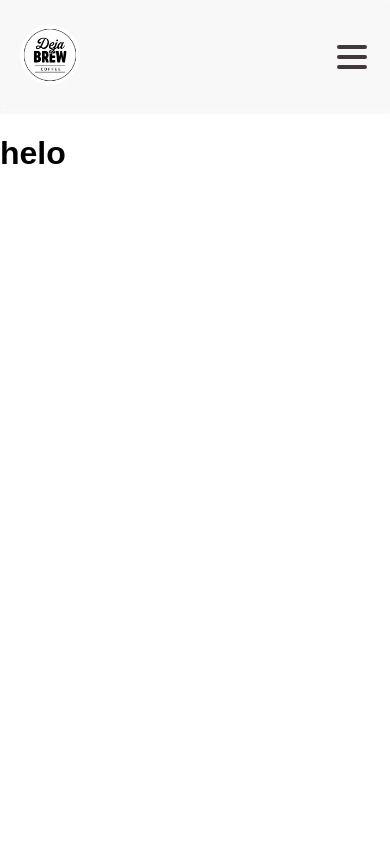
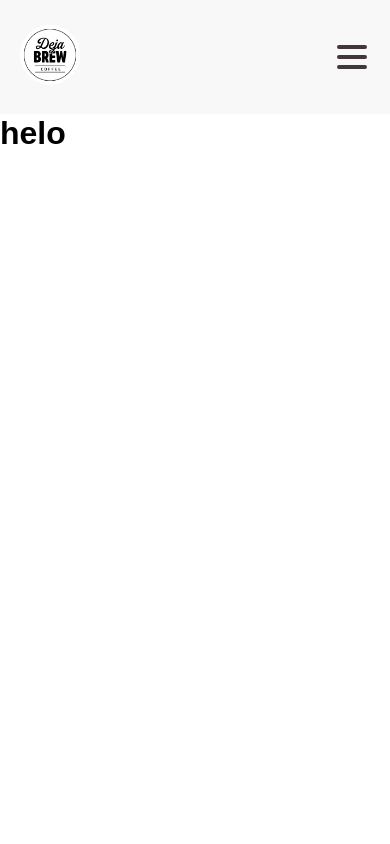
Before and after one commit to paraswtf/deja-brew-website, a Next.js app: page / in a window 390 px wide. Shown: the top 844 px of the page. Built offline with nearby package versions, Linux system fonts and the light colour scheme; a web font is replaced by a local one.

Commit message:
nav bar fixes

```diff
--- a/src/components/navbar/index.module.css
+++ b/src/components/navbar/index.module.css
@@ -21,20 +21,6 @@
   flex-direction: row;
   gap: 20px;
   list-style: none;
-}
-.navlinksvert {
-  background-color: #f5f5f5b2;
-  backdrop-filter: blur(2px);
-  height: 0px;
-  display: flex;
-  flex-direction: column;
-  gap: 30px;
-  list-style: none;
-  position: fixed;
-  margin: 0;
-  padding-left: 20px;
-  width: 100%;
-  transition: 0.25s cubic-bezier(0.175, 0.885, 0.32, 1.275);
 }
 .hamburger {
   width: 36px;
@@ -82,8 +68,24 @@
   /* border: none; */
   transition: 0.1s;
 }
-
+.navlinksvert {
+  display: none;
+}
 @media (max-width: 768px) {
+  .navlinksvert {
+    background-color: #f5f5f5b2;
+    backdrop-filter: blur(2px);
+    height: 20px;
+    display: flex;
+    flex-direction: column;
+    gap: 30px;
+    list-style: none;
+    position: fixed;
+    margin: 0;
+    padding-left: 20px;
+    width: 100%;
+    transition: 0.25s cubic-bezier(0.175, 0.885, 0.32, 1.275);
+  }
   .navlinksvert.active {
     height: 295px;
     padding-top: 10px;
@@ -102,8 +104,10 @@
   }
   .navbar {
     width: 100%;
-    height: 114px;
+    height: 94px;
     padding: 10px 20px;
+    padding-top: 20px;
+    padding-bottom: 0px;
   }
   .navlinks {
     display: none;
```
